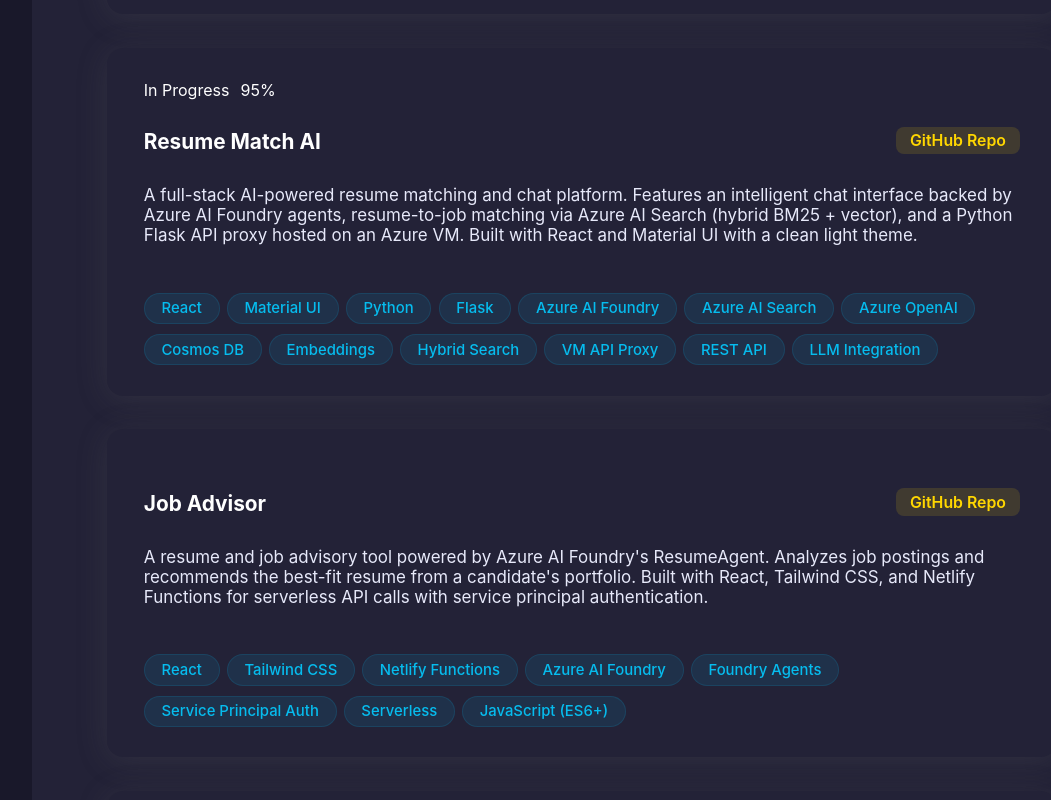
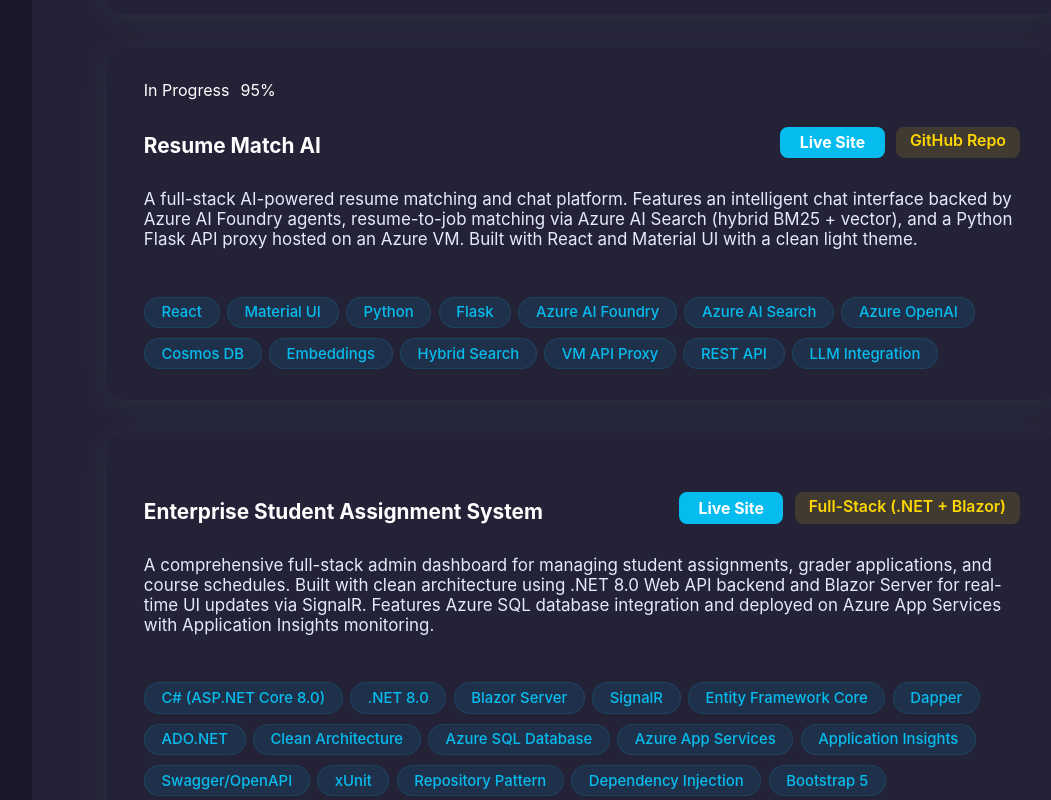
Before and after one commit to TroyJLorents-GH/troy-portfolio, a React (Create React App) app: page / in a window 1280 px wide. Shown: the part 3240-4040 px from the top of the page, without its empty margins (148-1199 px from the left). Built offline with nearby package versions, Linux system fonts and the light colour scheme.

Commit message:
updated Resume Match AI

```diff
--- a/src/components/Portfolio/portfolioData.js
+++ b/src/components/Portfolio/portfolioData.js
@@ -20,7 +20,7 @@
   },
   {
     name: "Resume Match AI",
-    link: "",
+    link: "https://openai-llm.netlify.app/",
     github: [
       {
         label: "GitHub Repo",
@@ -35,22 +35,6 @@
       "React", "Material UI", "Python", "Flask", "Azure AI Foundry",
       "Azure AI Search", "Azure OpenAI", "Cosmos DB", "Embeddings",
       "Hybrid Search", "VM API Proxy", "REST API", "LLM Integration"
-    ]
-  },
-  {
-    name: "Job Advisor",
-    link: "",
-    github: [
-      {
-        label: "GitHub Repo",
-        url: "https://github.com/TroyJLorents-GH/job-advisor"
-      }
-    ],
-    description:
-      "A resume and job advisory tool powered by Azure AI Foundry's ResumeAgent. Analyzes job postings and recommends the best-fit resume from a candidate's portfolio. Built with React, Tailwind CSS, and Netlify Functions for serverless API calls with service principal authentication.",
-    tags: [
-      "React", "Tailwind CSS", "Netlify Functions", "Azure AI Foundry",
-      "Foundry Agents", "Service Principal Auth", "Serverless", "JavaScript (ES6+)"
     ]
   },
   {
```
